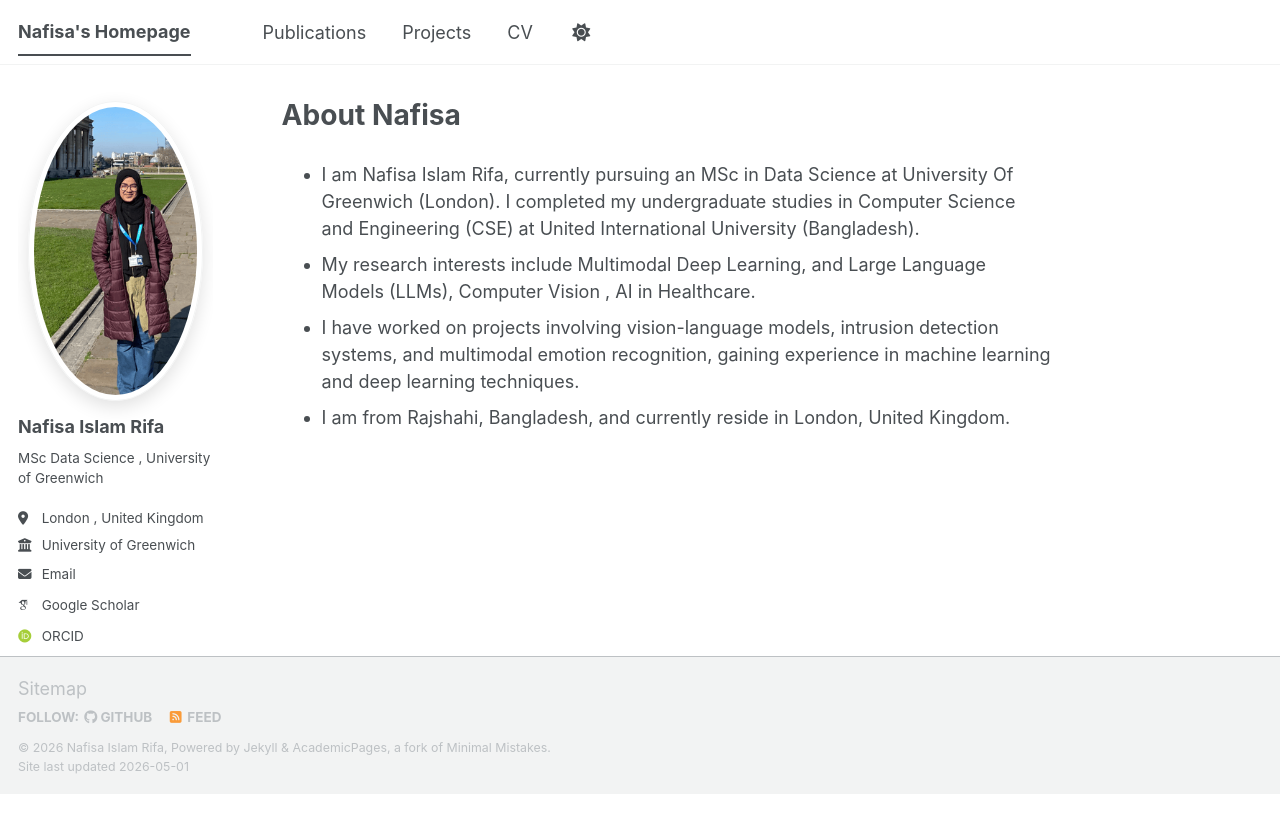
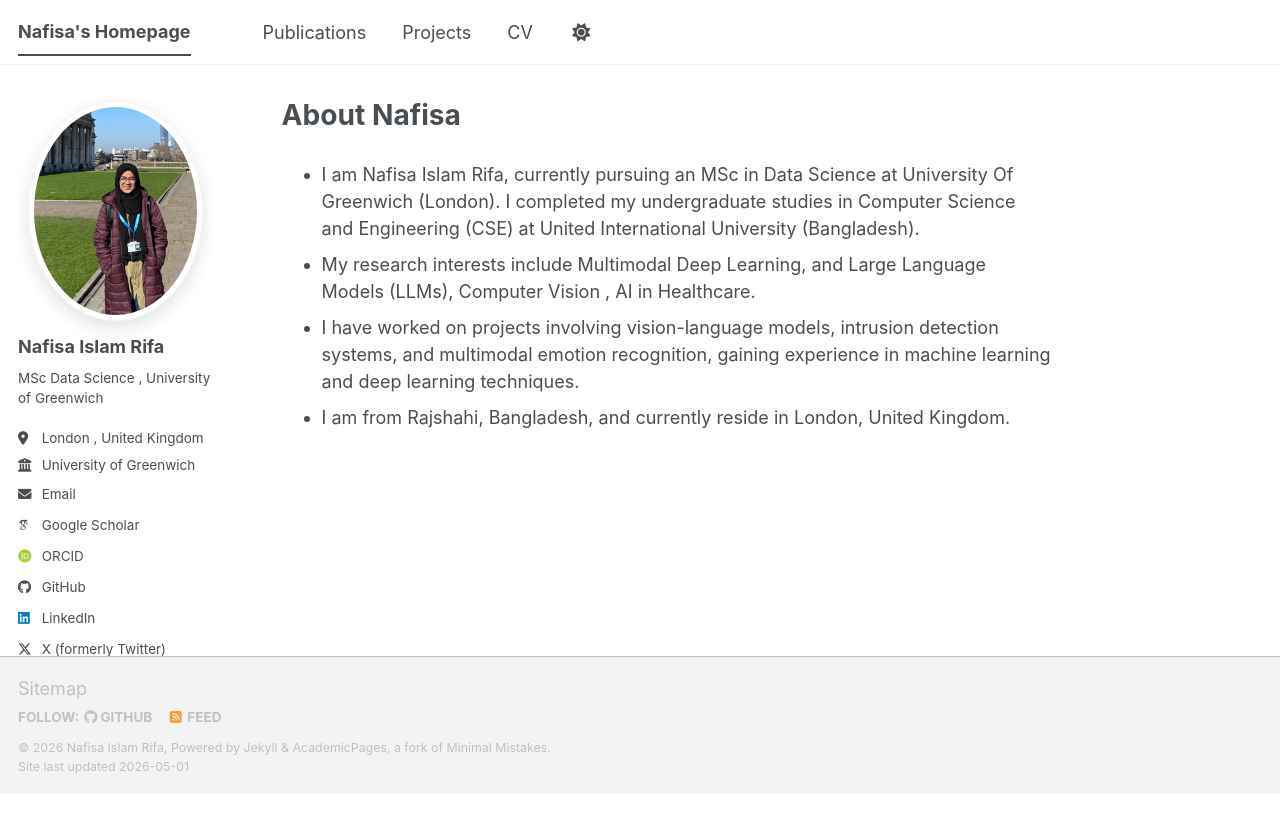
Before and after one commit to NafisaIslamRifa/NafisaIslamRifa.github.io, a Jekyll site: the page built from _pages/about.md, in a window 1280 px wide. Shown: the top 833 px of the page. Built offline with Jekyll 4.4.1, drawn with Linux system fonts in a browser that asks for light colours; some web fonts are replaced; a script bundle is joined from its source files by our own code; library files that are not in the unit come from our copies.

Commit message:
Revise profile image styles in main.scss
Updated profile image styles for better appearance.

```diff
--- a/assets/css/main.scss
+++ b/assets/css/main.scss
@@ -41,17 +41,16 @@
     "vendor/font-awesome/solid",
     "vendor/font-awesome/brands"
 ;
-/* Better profile image */
-.profile-img{
+.profile-img {
   width: 220px;
-  height: 300px;
+  height: 220px;
   object-fit: cover;
   object-position: center top;
-  border-radius: 12px;
-  border: 3px solid #e5e5e5;
+  border-radius: 50%;
+  border: 4px solid #f2f2f2;
   box-shadow: 0 6px 18px rgba(0,0,0,0.12);
   display: block;
-  margin: 0 auto;
+  margin: auto;
 }
 
 /* optional container */
```
